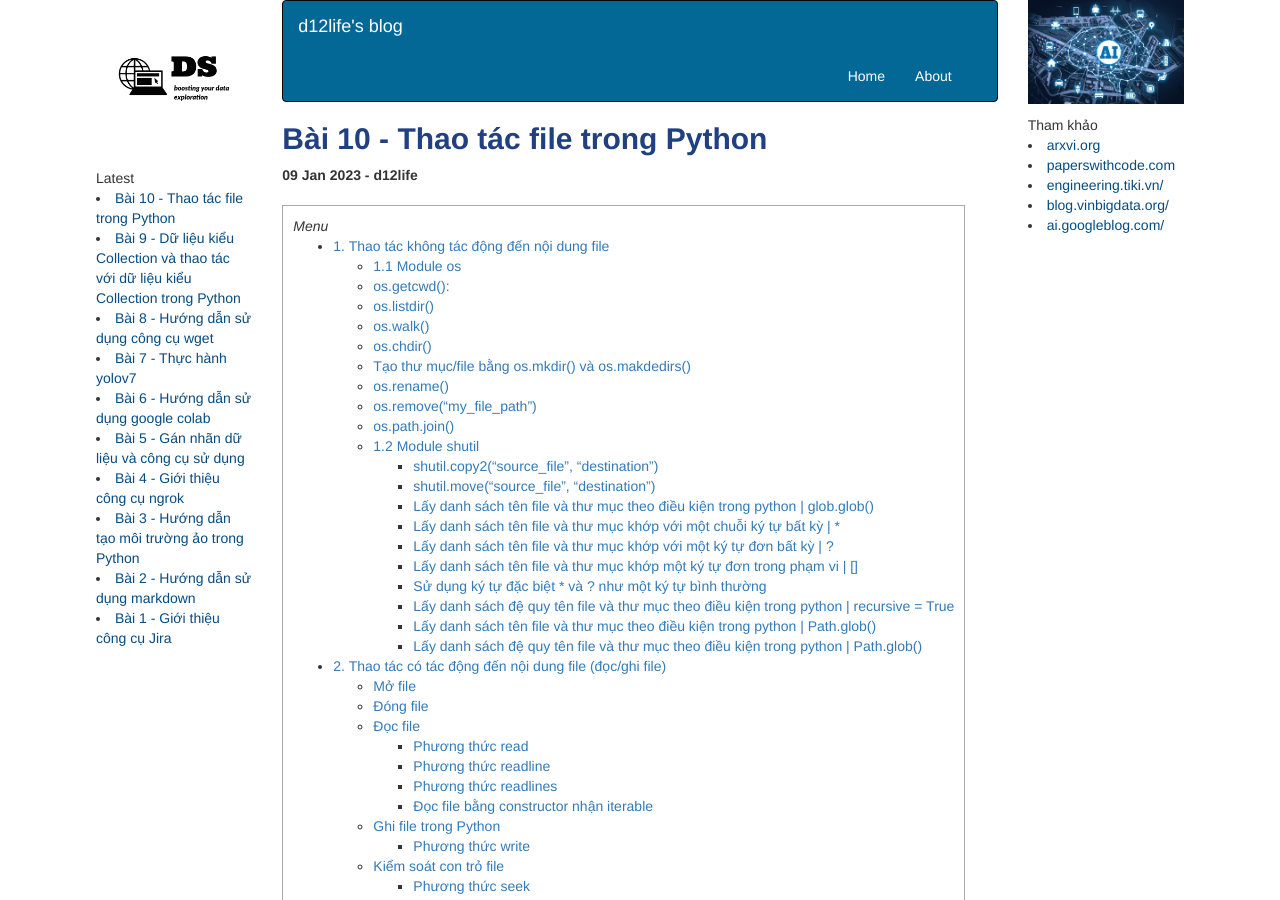
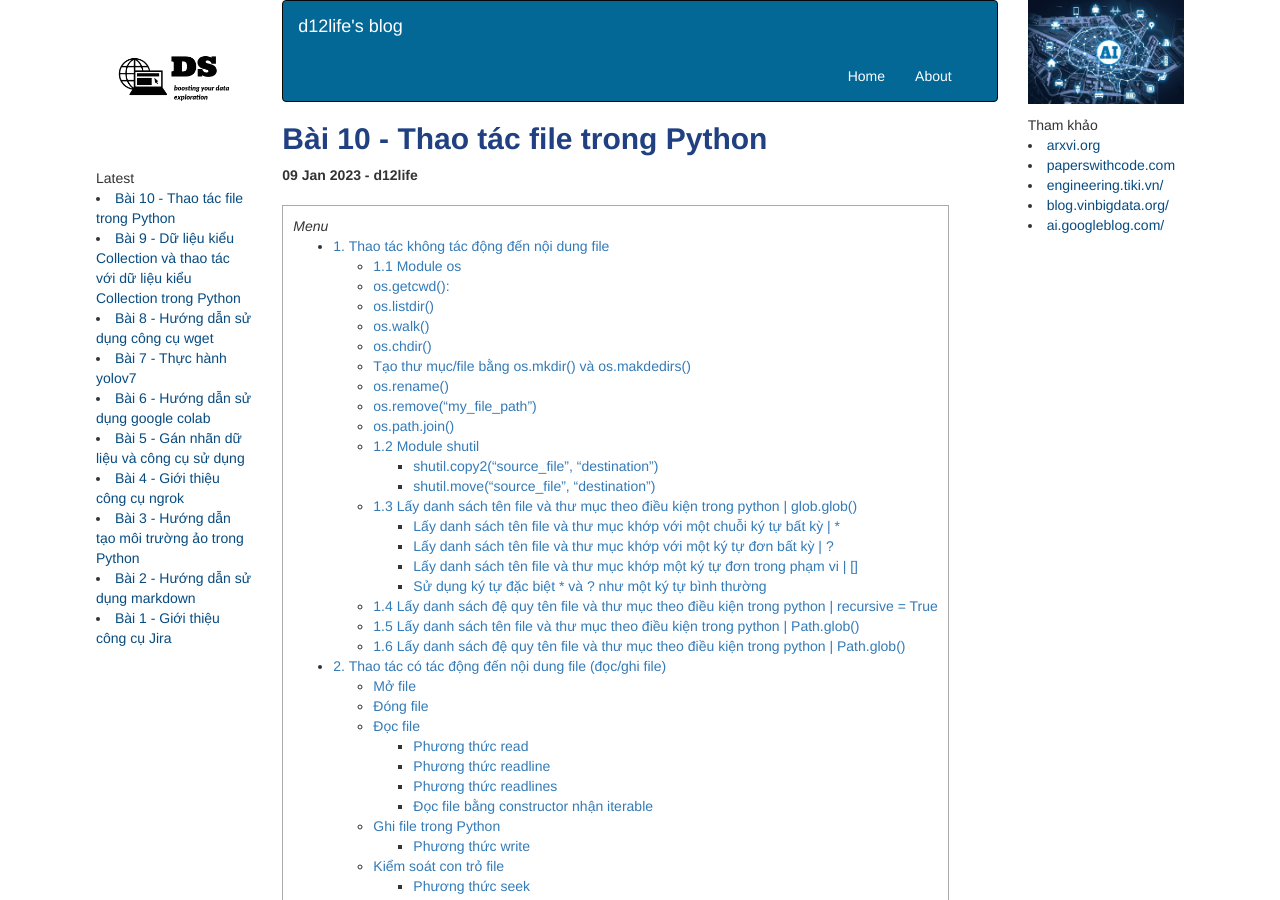
Before and after one commit to d12life/d12life.github.io, a Jekyll site: the page built from _posts/2023-01-09-thao-tac-voi-file-trong-python.md, in a window 1280 px wide and 900 px high. Built offline with Jekyll 4.4.1, drawn with Linux system fonts in a browser that asks for light colours; nearby versions of some CDN libraries; some of the changed text lies outside the part shown.

Commit message:
cấu trúc lại mục lục

````diff
--- a/_posts/2023-01-09-thao-tac-voi-file-trong-python.md
+++ b/_posts/2023-01-09-thao-tac-voi-file-trong-python.md
@@ -108,7 +108,7 @@ trong khi di chuyển.
 
 Thường thì `shutil.move` sẽ gọi lại `os.rename` trong hầu hết các trường hợp, tuy nhiên nếu đường dẫn đích nằm trên một đĩa khác với nguồn thì hàm này sẽ không sử dụng `os.rename` mà sẽ sao chép file trước bằng `shutil.copy2` sau đó xóa file nguồn. Nguyên nhân là os.rename sẽ chỉ làm việc khi đường dẫn nguồn và đường dẫn đích nằm trên cùng một ổ đĩa.
 
-### Lấy danh sách tên file và thư mục theo điều kiện trong python | glob.glob()
+## 1.3 Lấy danh sách tên file và thư mục theo điều kiện trong python | glob.glob()
 Để lấy danh sách tên file và thư mục phù hợp với điều kiện chỉ định, chúng ta sử dụng hàm glob.blog() với cú pháp sau đây:
 ```
 glob.glob(pattern, *, recursive=False)
@@ -158,7 +158,7 @@ data/
 |-move.py
 ```
 
-### Lấy danh sách đệ quy tên file và thư mục theo điều kiện trong python | recursive = True
+## 1.4 Lấy danh sách đệ quy tên file và thư mục theo điều kiện trong python | recursive = True
 Khi sử dụng hàm glob.glob() để lấy danh sách file và thư mục theo điều kiện trong python, nếu chúng ta chỉ định giá trị đối số `recursive = True`, một danh sách đệ quy bao gồm cả các file và thư mục chứa trong thư mục con cũng sẽ được lấy ra.
 
 Và nếu chỉ định `pattern` của bằng ký tự đặc biệt `*`, chúng ta có thể chỉ định điều kiện để lấy file và thư mục ra.
@@ -175,7 +175,7 @@ Ngoài ra, chúng ta sử dụng cách viết `tên thư mục` + `/**` để l
 print(glob.glob('user/**', recursive=True)) #Output: ['./user/', './user/dir1', './user/dir2','./user/dir2/name.txt']
 ```
 
-### Lấy danh sách tên file và thư mục theo điều kiện trong python | Path.glob()
+## 1.5 Lấy danh sách tên file và thư mục theo điều kiện trong python | Path.glob()
 Chúng ta cũng có thể sử dụng phương thức Path.glob() tích hợp trong module pathlib để lấy danh sách tên file và thư mục theo điều kiện trong python, với cú pháp sau đây:
 ```
 Path.glob(pattern)
@@ -200,7 +200,7 @@ for name in p.glob('./user/????.txt'):
 Output: # pass.txt, # user.txt
 ```
 
-### Lấy danh sách đệ quy tên file và thư mục theo điều kiện trong python | Path.glob()
+## 1.6 Lấy danh sách đệ quy tên file và thư mục theo điều kiện trong python | Path.glob()
 Tương tự với hàm glob.glob(), chúng ta cũng có thể sử dụng phương thức path.glob() để lấy danh sách đệ quy tên file và thư mục theo điều kiện trong python.
 Có một điểm khác là hàm glob.glob() cần chỉ định `recursive=True` làm đối số thì mới có thể xử lý đệ quy, trong khi với phương thức path.glob() thì về mặc định xử lý đã là xử lý đệ quy rồi.
 Chúng ta sẽ kết hợp cách viết ``**`` khi chỉ định pattern của đường dẫn như sau:
````
